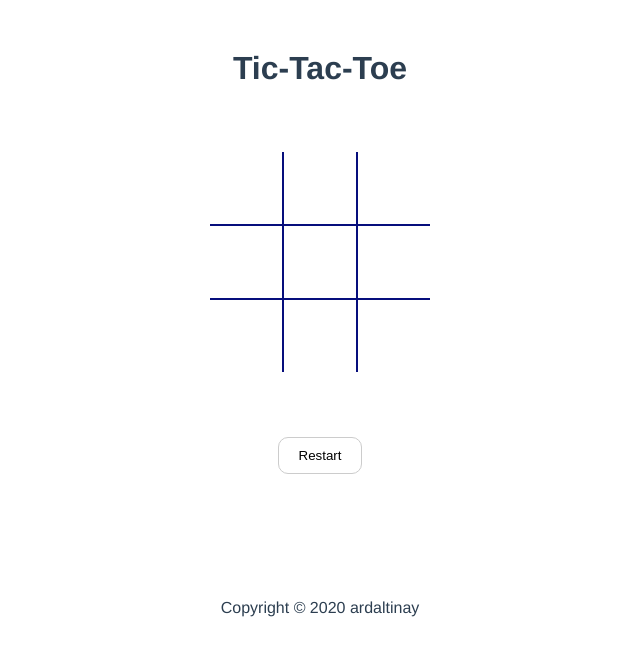
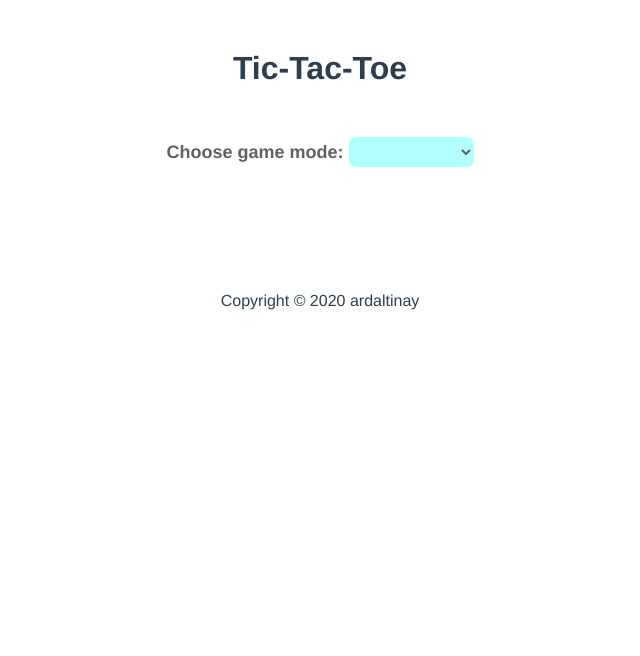
Before and after one commit to ardaltinay/vuejs-tictactoe, a Vue app: page / in a window 1280 px wide. Shown: the top 656 px of the page, without its empty margins (320-960 px from the left). Built offline with nearby package versions, Linux system fonts and the light colour scheme.

Commit message:
added game mode and difficulty

```diff
--- a/src/components/Main.vue
+++ b/src/components/EasyModeComponent.vue
@@ -1,6 +1,5 @@
 <template>
   <div class="game">
-    <h1>Tic-Tac-Toe</h1>
     <table v-if="gameBoard" cellspacing="0">
       <tr v-for="(row, rowIndex) in gameBoard" :key="rowIndex">
         <td :class="gameBoard[rowIndex][columnIndex] === 'X' ? 'td-X' : 'td-O'" v-for="(column, columnIndex) in gameBoard"
@@ -19,7 +18,7 @@
 
 <script>
 export default {
-  name: 'Main',
+  name: 'EasyModeComponent',
   data() {
     return {
       gameBoard: [
@@ -114,9 +113,6 @@ export default {
 
 <!-- Add "scoped" attribute to limit CSS to this component only -->
 <style scoped>
-  .game h1 {
-    margin-top: 50px;
-  }
   .game table {
     margin: 65px auto 50px;
   }
--- /dev/null
+++ b/src/components/HardModeComponent.vue
@@ -0,0 +1,13 @@
+<template>
+  <h1>Hard Mode</h1>
+</template>
+
+<script>
+  export default {
+    name: 'HardModeComponent',
+  }
+</script>
+
+<style>
+
+</style>
--- /dev/null
+++ b/src/components/MediumModeComponent.vue
@@ -0,0 +1,13 @@
+<template>
+  <h1>Medium Mode</h1>
+</template>
+
+<script>
+  export default {
+    name: 'MediumModeComponent',
+  }
+</script>
+
+<style>
+
+</style>
--- /dev/null
+++ b/src/components/MultiplayerComponent.vue
@@ -0,0 +1,11 @@
+<template>
+  <h1>Multiplayer</h1>
+</template>
+
+<script>
+
+</script>
+
+<style>
+
+</style>
--- /dev/null
+++ b/src/components/SingleplayerComponent.vue
@@ -0,0 +1,29 @@
+<template>
+  <div class="game-single-player">
+    <EasyModeComponent v-if="gameDifficulty == 'Easy'"></EasyModeComponent>
+    <MediumModeComponent v-else-if="gameDifficulty == 'Medium'"></MediumModeComponent>
+    <HardModeComponent v-else-if="gameDifficulty == 'Hard'"></HardModeComponent>
+  </div>
+
+</template>
+
+<script>
+  import EasyModeComponent from '@/components/EasyModeComponent.vue'
+  import MediumModeComponent from '@/components/MediumModeComponent.vue'
+  import HardModeComponent from '@/components/HardModeComponent.vue'
+
+  export default {
+    name: 'SingleplayerComponent',
+    components: {
+      EasyModeComponent,
+      MediumModeComponent,
+      HardModeComponent
+    },
+    props: ['gameDifficulty']
+
+  }
+</script>
+
+<style>
+
+</style>
--- a/src/views/Home.vue
+++ b/src/views/Home.vue
@@ -1,20 +1,80 @@
 <template>
   <div class="home">
-    <Main/>
-    <Footer/>
+    <h1>Tic-Tac-Toe</h1>
+    <div>
+      <label for="options">Choose game mode: </label>
+      <select id="options" v-model="isSingleMode">
+        <option>Single Player</option>
+        <option>Multiplayer</option>
+      </select>
+    </div>
+    <div v-if="isSingleMode == 'Single Player'">
+      <label for="levels">Choose game level: </label>
+      <select id="levels" v-model="gameDifficulty">
+        <option>Easy</option>
+        <option>Medium</option>
+        <option>Hard</option>
+      </select>
+    </div>
+    <MultiplayerComponent v-if="isSingleMode == 'Multiplayer'"></MultiplayerComponent>
+    <SingleplayerComponent v-if="isSingleMode == 'Single Player'" :gameDifficulty="gameDifficulty"></SingleplayerComponent>
+    <FooterComponent></FooterComponent>
   </div>
 </template>
 
 <script>
 // @ is an alias to /src
-import Main from '@/components/Main.vue'
-import Footer from '@/components/Footer.vue'
+import SingleplayerComponent from '@/components/SingleplayerComponent.vue'
+import MultiplayerComponent from '@/components/MultiplayerComponent.vue'
+import FooterComponent from '@/components/FooterComponent.vue'
 
 export default {
   name: 'Home',
   components: {
-    Main,
-    Footer
+    SingleplayerComponent,
+    MultiplayerComponent,
+    FooterComponent
+  },
+  data() {
+    return {
+      isSingleMode: "",
+      gameDifficulty: ""
+    }
+  },
+  computed: {
+
   }
 }
 </script>
+
+<style>
+  h1 {
+    margin-top: 50px;
+    margin-bottom: 50px;
+  }
+  div {
+    margin-bottom: 20px;
+  }
+  select {
+    width: 125px;
+    background-color: #b3ffff;
+    height: 30px;
+    font-size: 16px;
+    border: none;
+    border-radius: 7px;
+    cursor: pointer;
+    color: #616161;
+  }
+  select:focus {
+    outline: none;
+  }
+  select option:hover {
+    background-color: blue;
+    border: none;
+  }
+  label {
+    font-size: 18px;
+    color: #616161;
+    font-weight: bold;
+  }
+</style>
```
Also changed, not shown: src/components/FooterComponent.vue (renamed from src/components/Footer.vue).
